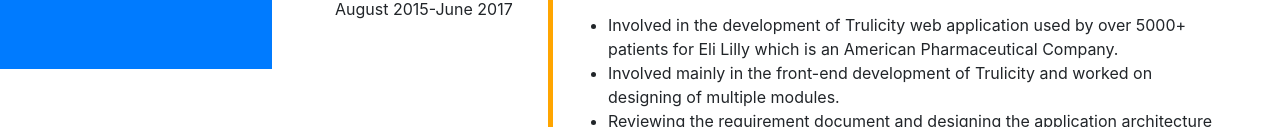
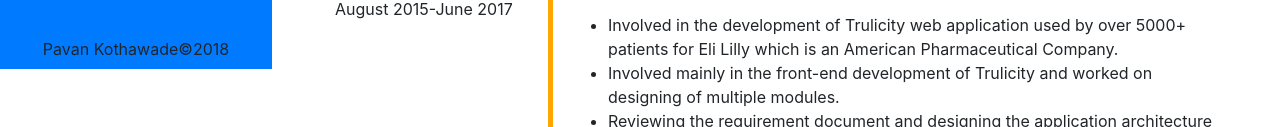
Before and after one commit to pavankothawade/pavankothawade.github.io, a website with bundled scripts: page index.html in a window 1280 px wide. Shown: the part 731-858 px from the top of the page. Built offline with nearby package versions, Linux system fonts and the light colour scheme; a web font is replaced by a local one.

Commit message:
first commit

```diff
--- a/index.html
+++ b/index.html
@@ -64,6 +64,7 @@
 
         </ul>
       </div>
+      <footer class="footer-container text-center">Pavan Kothawade©2018</footer>
     </nav>
 
     <div class="container-fluid p-0">
```
Also changed, not shown: 1 other file.
